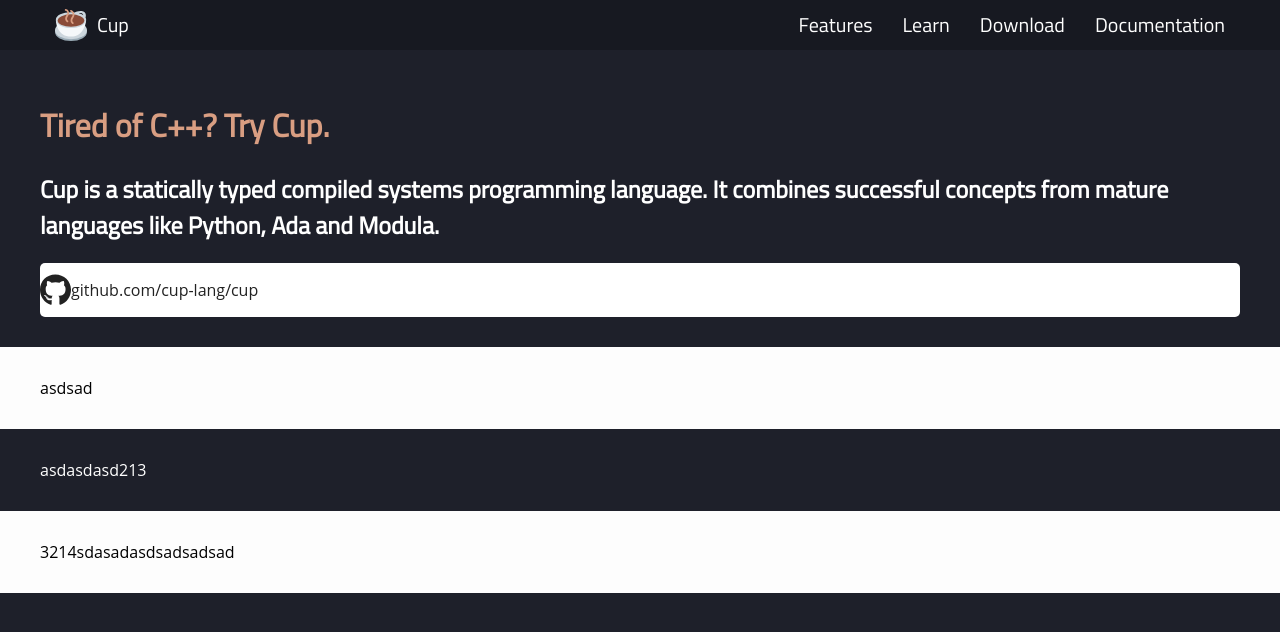
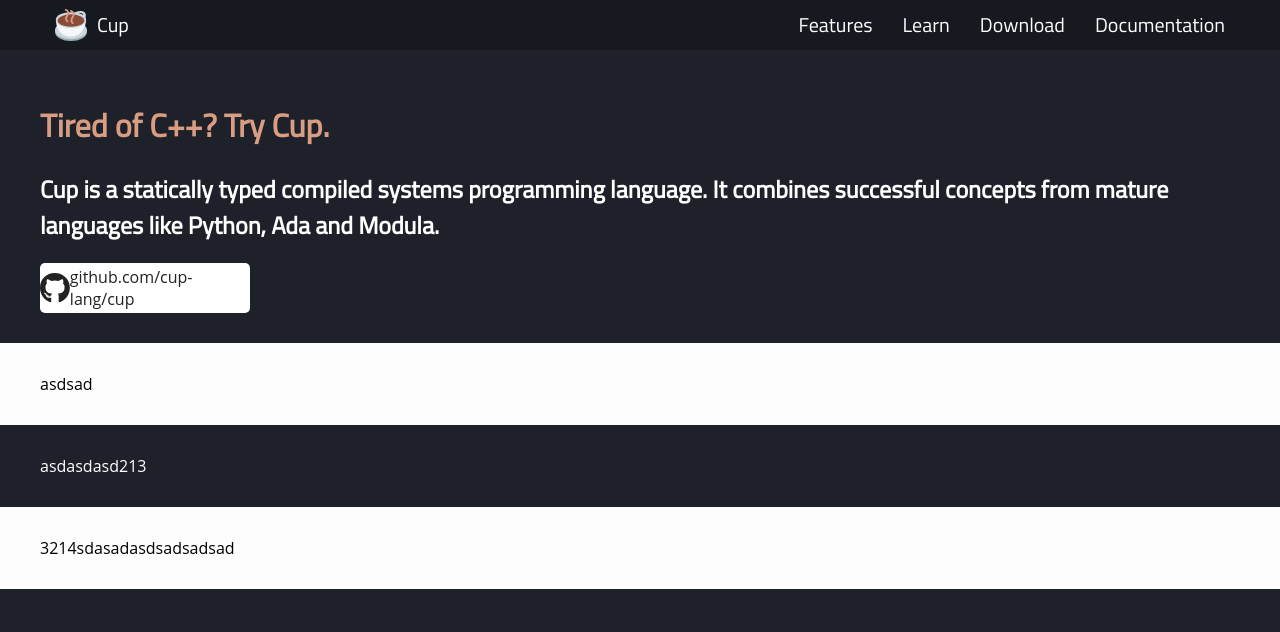
Before and after one commit to cup-lang/cup-lang.org, a Jekyll site: the page built from index.html, in a window 1280 px wide. Shown: the top 632 px of the page. Built offline with Jekyll 4.4.1, drawn with Linux system fonts in a browser that asks for light colours; comment, search, counter and statistics services are not loaded.

Commit message:
Update default.html

```diff
--- a/_layouts/default.html
+++ b/_layouts/default.html
@@ -92,6 +92,8 @@
         }
 
         .github-button {
+            width: 210px;
+            height: 50px;
             display: flex;
             align-items: center;
             background: #fff;
```
